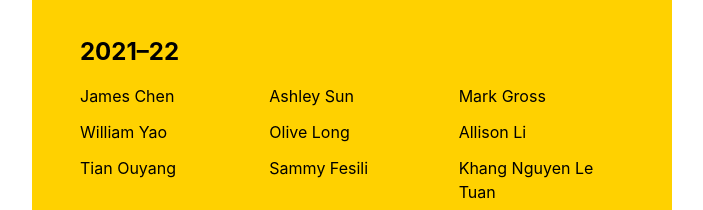
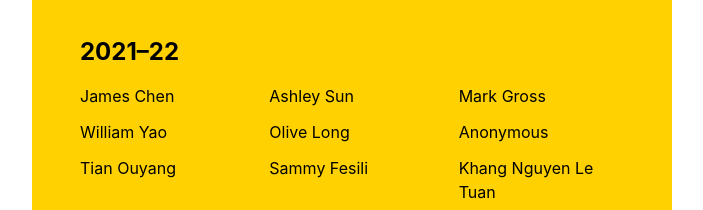
Before and after one commit to nathanhleung/grades.natecation.xyz, a Next.js app: page /shoutouts in a window 1280 px wide. Shown: the part 820-1030 px from the top of the page, without its empty margins (288-991 px from the left). Built offline with nearby package versions, Linux system fonts and the light colour scheme.

Commit message:
update shoutouts

```diff
--- a/app/constants.ts
+++ b/app/constants.ts
@@ -11,7 +11,7 @@ export const DONORS_21F_222: Donors = [
   ["Mark Gross", undefined],
   ["William Yao", undefined],
   ["Olive Long", undefined],
-  ["Allison Li", undefined],
+  ["Anonymous", undefined],
   ["Tian Ouyang", undefined],
   ["Sammy Fesili", undefined],
   ["Khang Nguyen Le Tuan", undefined],
```
